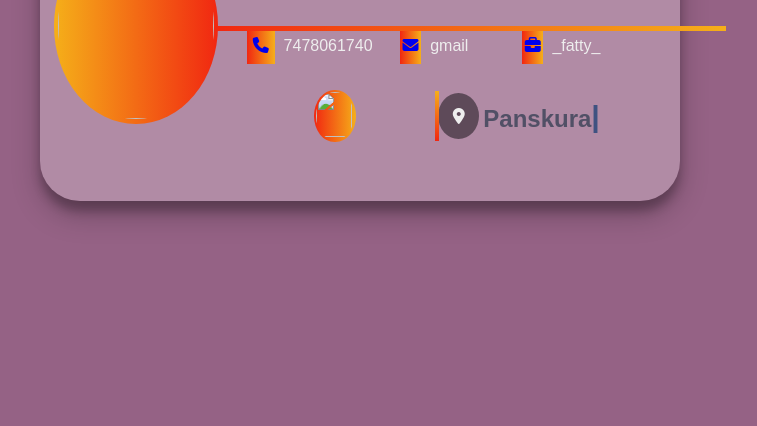
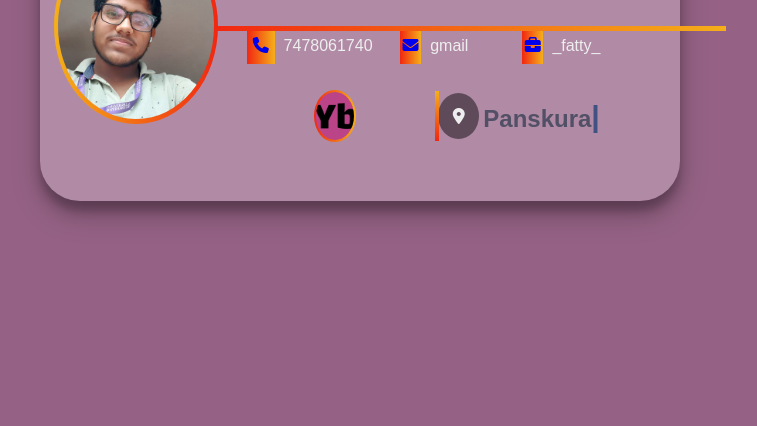
Before and after one commit to Your-Brain/myData, a plain HTML site: page index.html in a window 1280 px wide. Shown: the part 374-800 px from the top of the page, without its empty margins (280-1037 px from the left). Drawn offline with nearby package versions, Linux system fonts and the light colour scheme; files that its build step writes are made by us from their sources; files whose address does not match are found by name; a web font is replaced by a local one.

Commit message:
Add files via upload

```diff
--- a/index.html
+++ b/index.html
@@ -3,7 +3,7 @@
   <head>
     <meta charset="UTF-8" />
     <meta name="viewport" content="width=device-width, initial-scale=1.0" />
-    <link rel="shortcut icon" href="../img/fabIcon.png" type="image/x-icon" />
+    <link rel="shortcut icon" href="./fabIcon.png" type="image/x-icon" />
     <title>Your_Brain ; )</title>
     <!-- ! Font Awesome css -->
     <link
@@ -11,7 +11,7 @@
       href="https://cdnjs.cloudflare.com/ajax/libs/font-awesome/6.5.1/css/all.min.css"
     />
     <!-- !css -->
-    <link rel="stylesheet" href="../css/brain.css" />
+    <link rel="stylesheet" href="./brain.css" />
   </head>
   <body>
     <div id="main">
@@ -20,7 +20,7 @@
           <div class="oneDiv">
             <div class="roundBig">
               <div class="roundSmall">
-                <img src="../img/myPic.jpg" alt="" />
+                <img src="./myPic.jpg" alt="" />
               </div>
             </div>
           </div>
@@ -96,7 +96,7 @@
             <div class="my3">
               <div class="logoimg">
                 <div class="img">
-                  <img src="../img/fabIcon.png" alt="" />
+                  <img src="./fabIcon.png" alt="" />
                 </div>
               </div>
               <div class="location">
```
